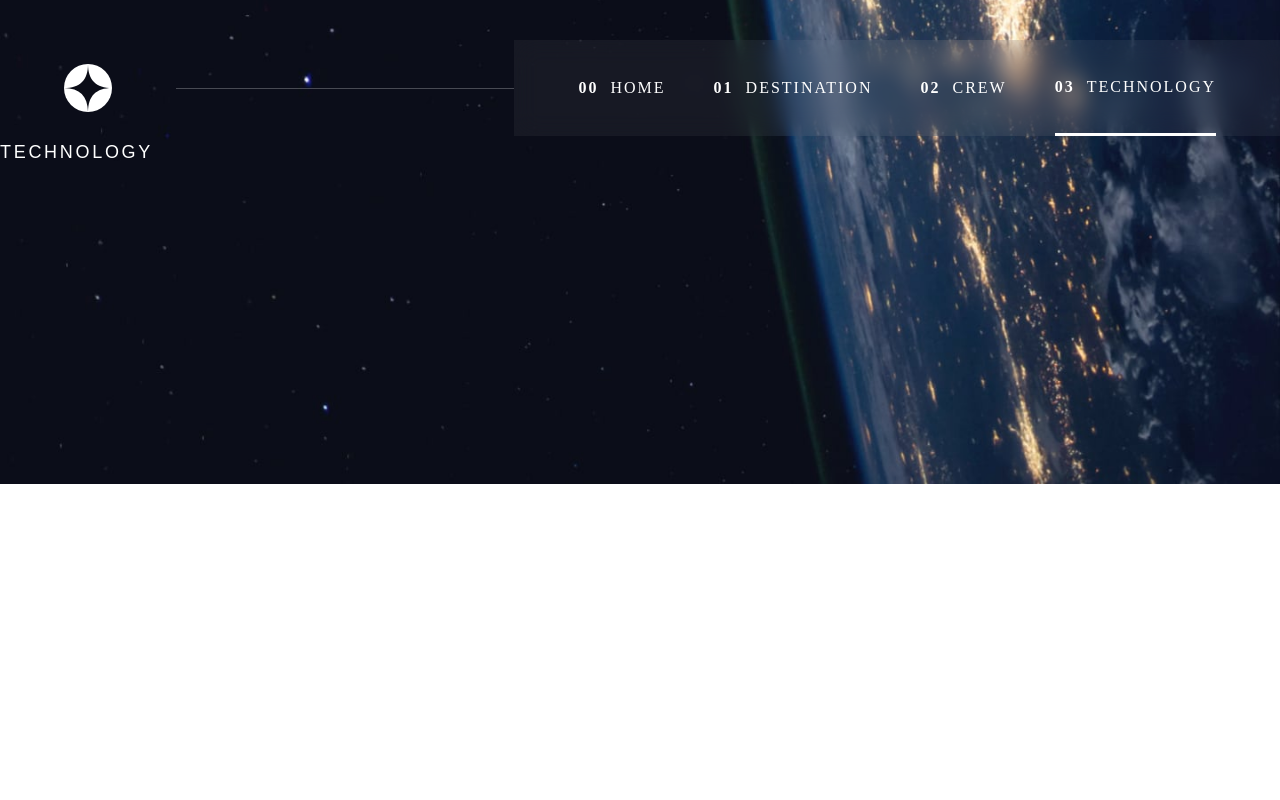
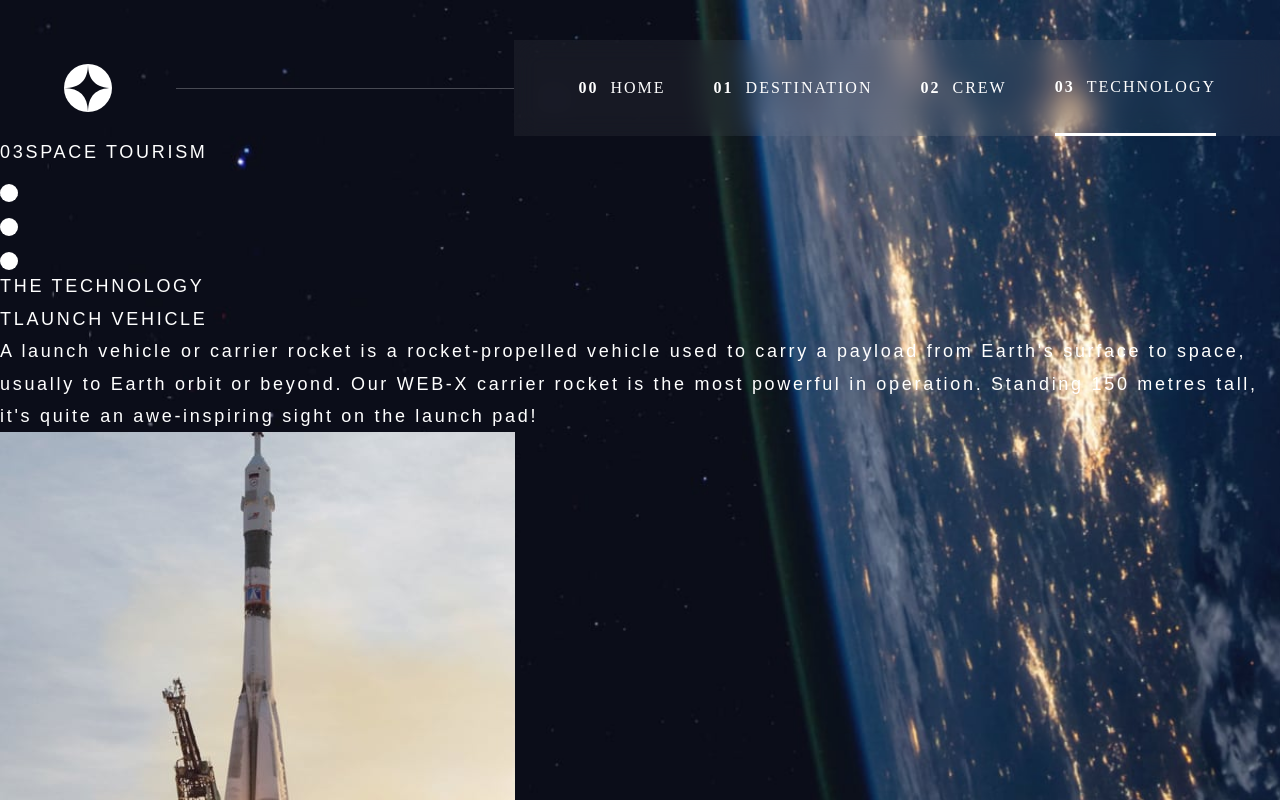
Before and after one commit to jokeriex/space-tourism, a React (Vite) app: page /technology in a window 1280 px wide. Shown: the top 800 px of the page. Built offline with nearby package versions, Linux system fonts and the light colour scheme.

Commit message:
main technology has been added

```diff
--- /dev/null
+++ b/src/components/molecules/TechnologyTab.jsx
@@ -0,0 +1,11 @@
+export default function TechnologyTab({isActive, children, onClick, classNameDiv, classNameButton }) {
+    return (
+        <div className={classNameDiv}>
+            <button onClick={onClick} className={`${classNameButton} pb-2 border-b-[3px] ${
+                    isActive ? 'border-white text-white' : 'border-transparent'
+                }`}>
+                {children}
+            </button>
+        </div>
+    )
+}
--- a/src/components/organisms/MainCrew.jsx
+++ b/src/components/organisms/MainCrew.jsx
@@ -57,6 +57,7 @@ export default function MainCrew() {
         >
         </CrewTab>
     ));
+
     return (
         <main>
             <section>
--- a/src/components/organisms/MainTechnology.jsx
+++ b/src/components/organisms/MainTechnology.jsx
@@ -1,5 +1,70 @@
+import Title from "../atoms/Title";
+import Text from "../atoms/Text";
+import { useState } from "react";
+import TechnologyTab from "../molecules/TechnologyTab";
+import LaunchVehicle from "../../assets/technology/image-launch-vehicle-portrait.jpg";
+import Spaceport from "../../assets/technology/image-spaceport-portrait.jpg";
+import SpaceCapsule from "../../assets/technology/image-space-capsule-portrait.jpg";
+
 export default function MainTechnology(){
+    const technologies = [
+        {
+            title: "TLAUNCH VEHICLE",
+            description: "A launch vehicle or carrier rocket is a rocket-propelled vehicle used to carry a payload from Earth's surface to space, usually to Earth orbit or beyond. Our WEB-X carrier rocket is the most powerful in operation. Standing 150 metres tall, it's quite an awe-inspiring sight on the launch pad!",
+            image: LaunchVehicle,
+        },
+        {
+            title: "SPACEPORT",
+            description: "A spaceport or cosmodrome is a site for launching (or receiving) spacecraft, by analogy to the seaport for ships or airport for aircraft. Based in the famous Cape Canaveral, our spaceport is ideally situated to take advantage of the Earth’s rotation for launch.",
+            image: Spaceport,
+        },
+        {
+            title: "SPACE CAPSULE",
+            description: "A space capsule is an often-crewed spacecraft that uses a blunt-body reentry capsule to reenter the Earth's atmosphere without wings. Our capsule is where you'll spend your time during the flight. It includes a space gym, cinema, and plenty of other activities to keep you entertained.",
+            image: SpaceCapsule,
+        }
+    ];
+
+     const [selectedTechnology, setSelectedTechnology] = useState(technologies[0]);
+
+    const handleClick = (TechnologyName) => {
+        const technology = technologies.find(t => t.title === TechnologyName);
+        setSelectedTechnology(technology);
+    }
+
+    const technologyTabs = technologies.map(technology => (
+        <TechnologyTab
+            key={technology.title}
+            isActive={selectedTechnology.title === technology.title}
+            onClick={() => { handleClick(technology.title) }}
+            classNameDiv=""
+            classNameButton="bg-white w-4 h-4 rounded-full"
+        >
+        </TechnologyTab>
+    ));
+
     return (
-        <h1>TECHNOLOGY</h1>
+        <main>
+            <section>
+                <Title><span>03</span>SPACE TOURISM</Title>
+                <article>
+                    <article>
+                        <nav>
+                            {technologyTabs}
+                        </nav>
+                        <article>
+                            <article>
+                                <Title>THE TECHNOLOGY</Title>
+                                <Title>{selectedTechnology.title}</Title>
+                            </article>
+                            <Text>{selectedTechnology.description}</Text>
+                        </article>
+                    </article>
+                    <article>
+                        <img src={selectedTechnology.image} alt={selectedTechnology.title}></img>
+                    </article>
+                </article>
+            </section>
+        </main>
     )
 }
```
